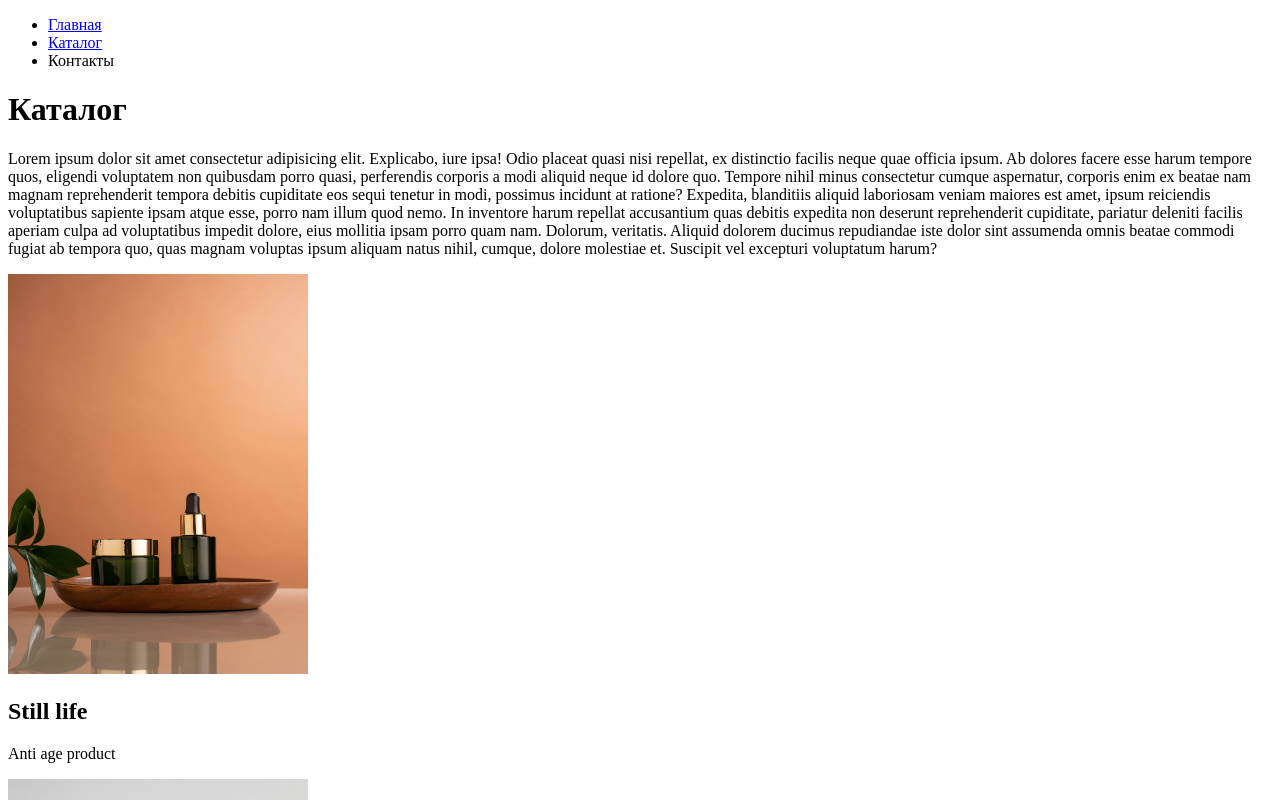
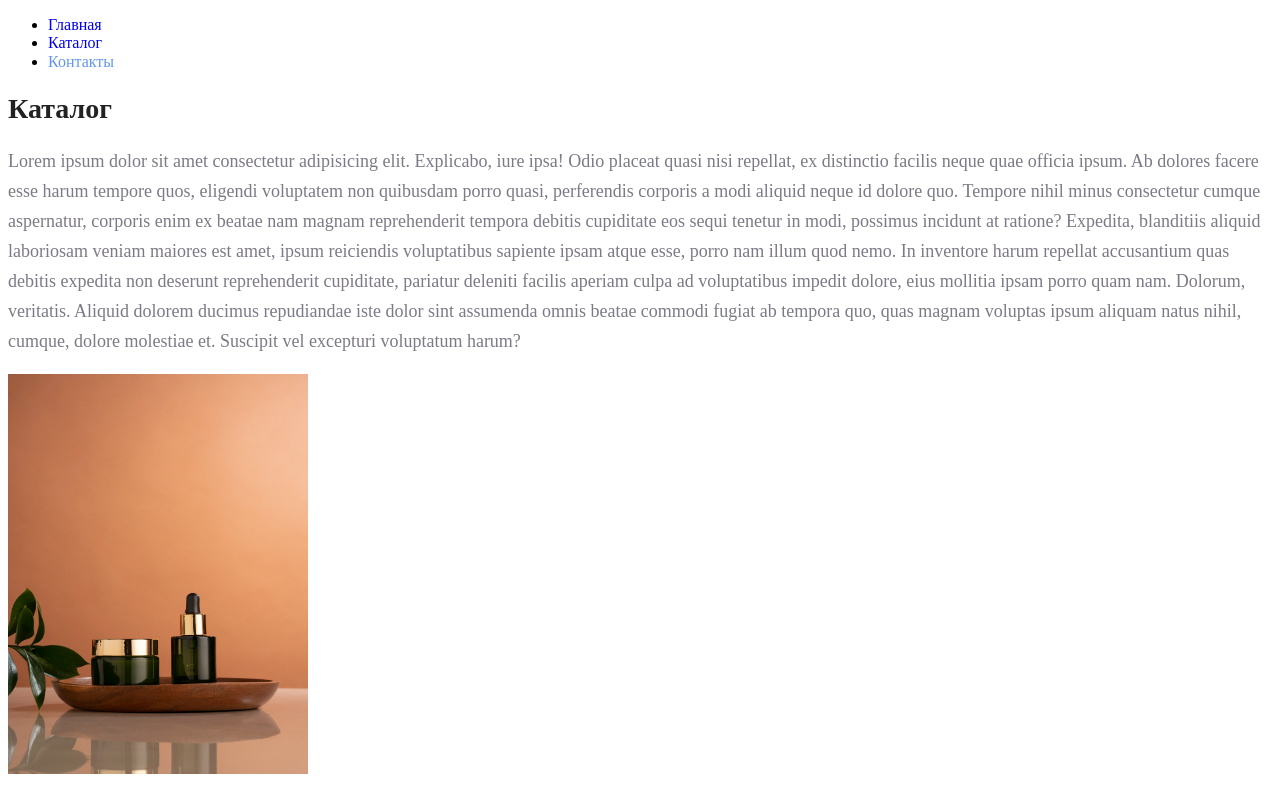
Before and after one commit to danilshatalov/html, a plain HTML site: page catalog/catalog.html in a window 1280 px wide. Shown: the top 800 px of the page. Drawn offline with Linux system fonts and the light colour scheme.

Commit message:
Добавил style.css

```diff
--- a/catalog/catalog.html
+++ b/catalog/catalog.html
@@ -3,35 +3,36 @@
 <head>
     <meta charset="UTF-8">
     <meta name="viewport" content="width=device-width, initial-scale=1.0">
+    <link rel="stylesheet" href="/style.css">
     <title>Каталог</title>
 </head>
 <body>
     <ul>
         <li><a href="/index.html">Главная</a></li>
         <li><a href="/catalog/catalog.html">Каталог</a></li>
-        <li>Контакты</li>
+        <li> <a class="menu-link" href="#">Контакты</a></li>
     </ul>
 
-    <h1>Каталог</h1>
+    <h1 class="heading">Каталог</h1>
 
-    <p>Lorem ipsum dolor sit amet consectetur adipisicing elit. Explicabo, iure ipsa! Odio placeat quasi nisi repellat, ex distinctio facilis neque quae officia ipsum. Ab dolores facere esse harum tempore quos, eligendi voluptatem non quibusdam porro quasi, perferendis corporis a modi aliquid neque id dolore quo. Tempore nihil minus consectetur cumque aspernatur, corporis enim ex beatae nam magnam reprehenderit tempora debitis cupiditate eos sequi tenetur in modi, possimus incidunt at ratione? Expedita, blanditiis aliquid laboriosam veniam maiores est amet, ipsum reiciendis voluptatibus sapiente ipsam atque esse, porro nam illum quod nemo. In inventore harum repellat accusantium quas debitis expedita non deserunt reprehenderit cupiditate, pariatur deleniti facilis aperiam culpa ad voluptatibus impedit dolore, eius mollitia ipsam porro quam nam. Dolorum, veritatis. Aliquid dolorem ducimus repudiandae iste dolor sint assumenda omnis beatae commodi fugiat ab tempora quo, quas magnam voluptas ipsum aliquam natus nihil, cumque, dolore molestiae et. Suscipit vel excepturi voluptatum harum?</p>
+    <p class="text">Lorem ipsum dolor sit amet consectetur adipisicing elit. Explicabo, iure ipsa! Odio placeat quasi nisi repellat, ex distinctio facilis neque quae officia ipsum. Ab dolores facere esse harum tempore quos, eligendi voluptatem non quibusdam porro quasi, perferendis corporis a modi aliquid neque id dolore quo. Tempore nihil minus consectetur cumque aspernatur, corporis enim ex beatae nam magnam reprehenderit tempora debitis cupiditate eos sequi tenetur in modi, possimus incidunt at ratione? Expedita, blanditiis aliquid laboriosam veniam maiores est amet, ipsum reiciendis voluptatibus sapiente ipsam atque esse, porro nam illum quod nemo. In inventore harum repellat accusantium quas debitis expedita non deserunt reprehenderit cupiditate, pariatur deleniti facilis aperiam culpa ad voluptatibus impedit dolore, eius mollitia ipsam porro quam nam. Dolorum, veritatis. Aliquid dolorem ducimus repudiandae iste dolor sint assumenda omnis beatae commodi fugiat ab tempora quo, quas magnam voluptas ipsum aliquam natus nihil, cumque, dolore molestiae et. Suscipit vel excepturi voluptatum harum?</p>
 
     <div>
         <img src="/img/selfcare-products-arrangement-still-life5.jpg" alt="product1" style="width: 300px; height: 400px;">
-        <h2>Still life</h2>
-        <p>Anti age product</p>
+        <h2 class="heading-small">Still life</h2>
+        <p class="text">Anti age product</p>
     </div>
 
     <div>
         <img src="/img/serum-bottle-flower-arrangement.jpg" alt="product2" style="width: 300px; height: 400px;">
-        <h2>Serum bottle flower</h2>
-        <p>Hudration product</p>
+        <h2 class="heading-small">Serum bottle flower</h2>
+        <p class="text">Hudration product</p>
     </div>
 
     <div>
         <img src="/img/still-life-selfcare-products-assortment.jpg" alt="product3" style="width: 300px; height: 400px;">
-        <h2>Assortment</h2>
-        <p>Selfcare product</p>
+        <h2 class="heading-small">Assortment</h2>
+        <p class="text">Selfcare product</p>
     </div>
 </body>
 </html>
--- /dev/null
+++ b/style.css
@@ -0,0 +1,32 @@
+a {
+    text-decoration: none   ;
+}
+
+.menu-link {
+    color: cornflowerblue;
+    font-size: 16px;
+    line-height: 20px;
+}
+
+.heading {
+    color: #222222;
+    font-size: 28px;
+    line-height: 36px;
+    font-weight: bold;
+}
+
+.heading-small {
+    color: coral;
+    font-style: normal;
+    font-weight: 700;
+    font-size: 36px;
+    line-height: 80px;
+}
+
+.text {
+    font-style: normal;
+    font-weight: 300;
+    font-size: 18px;
+    line-height: 30px;
+    color: #7D7987;
+}
```
Also changed, not shown: index.html (+9 -8 lines).
